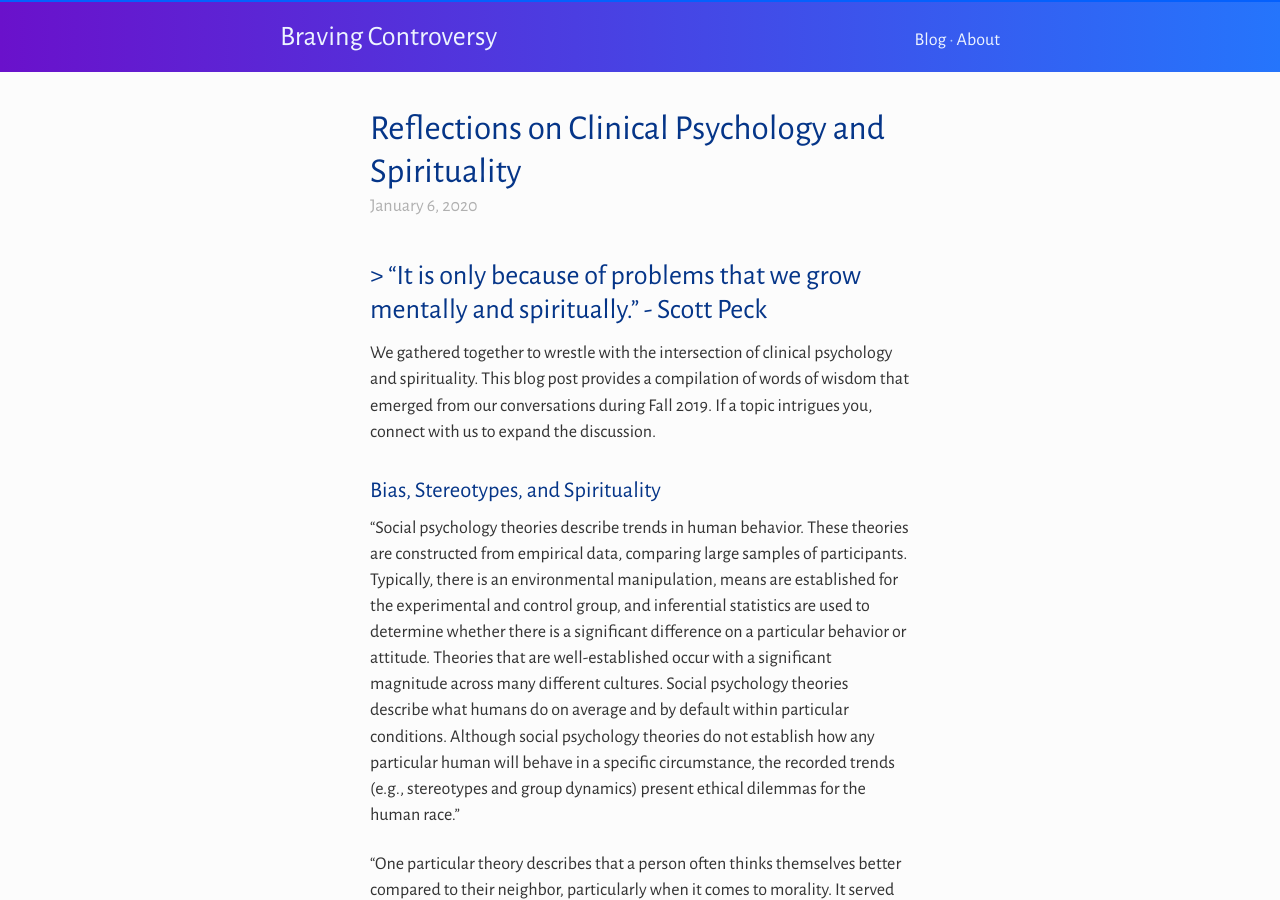
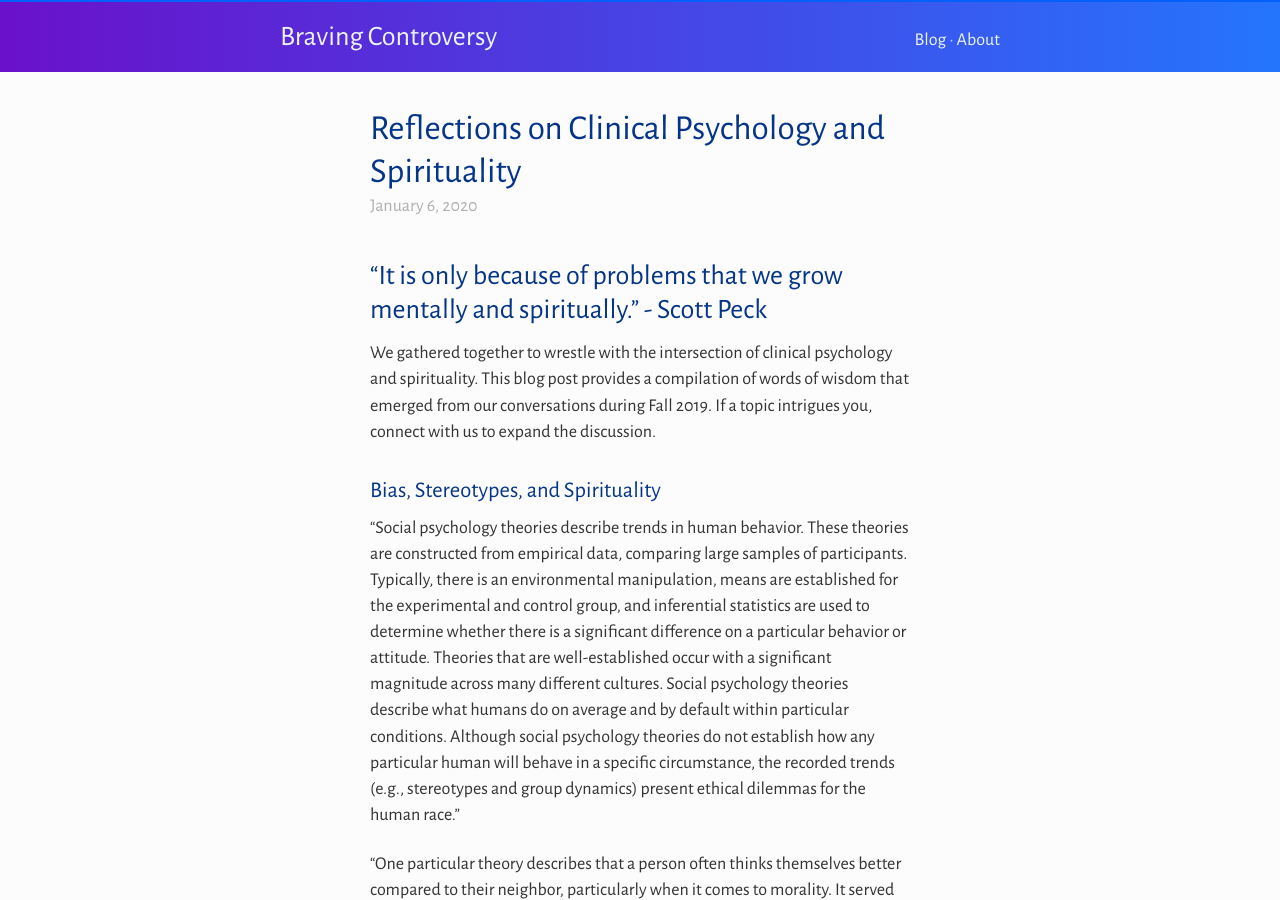
Before and after one commit to peace60895/peace60895.github.io, a Jekyll site: the page built from _posts/2020-01-06-Reflections-on-Clinical-Psychology-and-Spirituality.md, in a window 1280 px wide and 900 px high. Built offline with Jekyll 4.4.1, drawn with Linux system fonts in a browser that asks for light colours; comment, search, counter and statistics services are not loaded.

Commit message:
Edited quote at the top

```diff
--- a/_posts/2020-01-06-Reflections-on-Clinical-Psychology-and-Spirituality.md
+++ b/_posts/2020-01-06-Reflections-on-Clinical-Psychology-and-Spirituality.md
@@ -8,7 +8,7 @@ excerpt: >-
     We gathered together to wrestle with the intersection of clinical psychology and spirituality. This blog post provides a compilation of words of wisdom that emerged from our conversations during Fall 2019. If a topic intrigues you, connect with us to expand the discussion.
 published: true
 ---
-## > “It is only because of problems that we grow mentally and spiritually.” - Scott Peck
+## “It is only because of problems that we grow mentally and spiritually.” - Scott Peck
 
 We gathered together to wrestle with the intersection of clinical psychology and spirituality. This blog post provides a compilation of words of wisdom that emerged from our conversations during Fall 2019. If a topic intrigues you, connect with us to expand the discussion.
 
```
